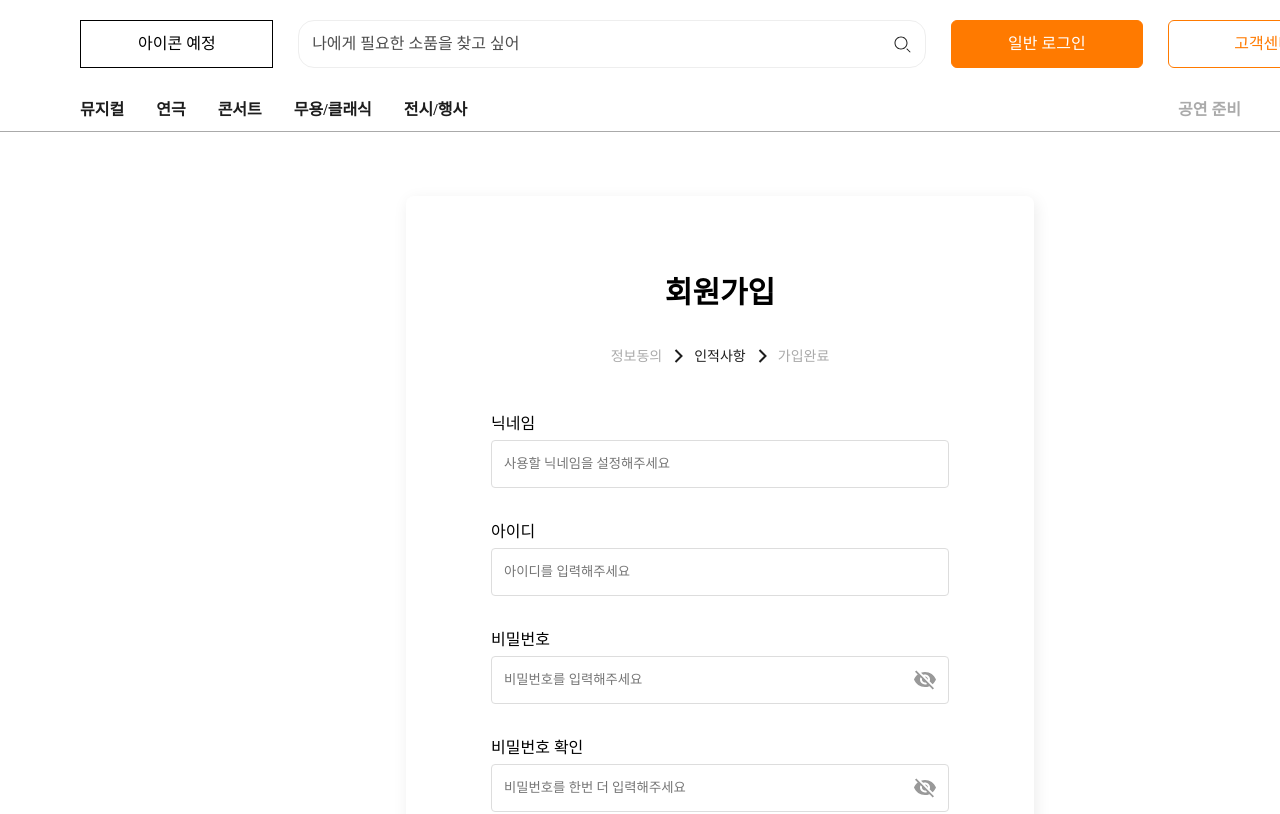
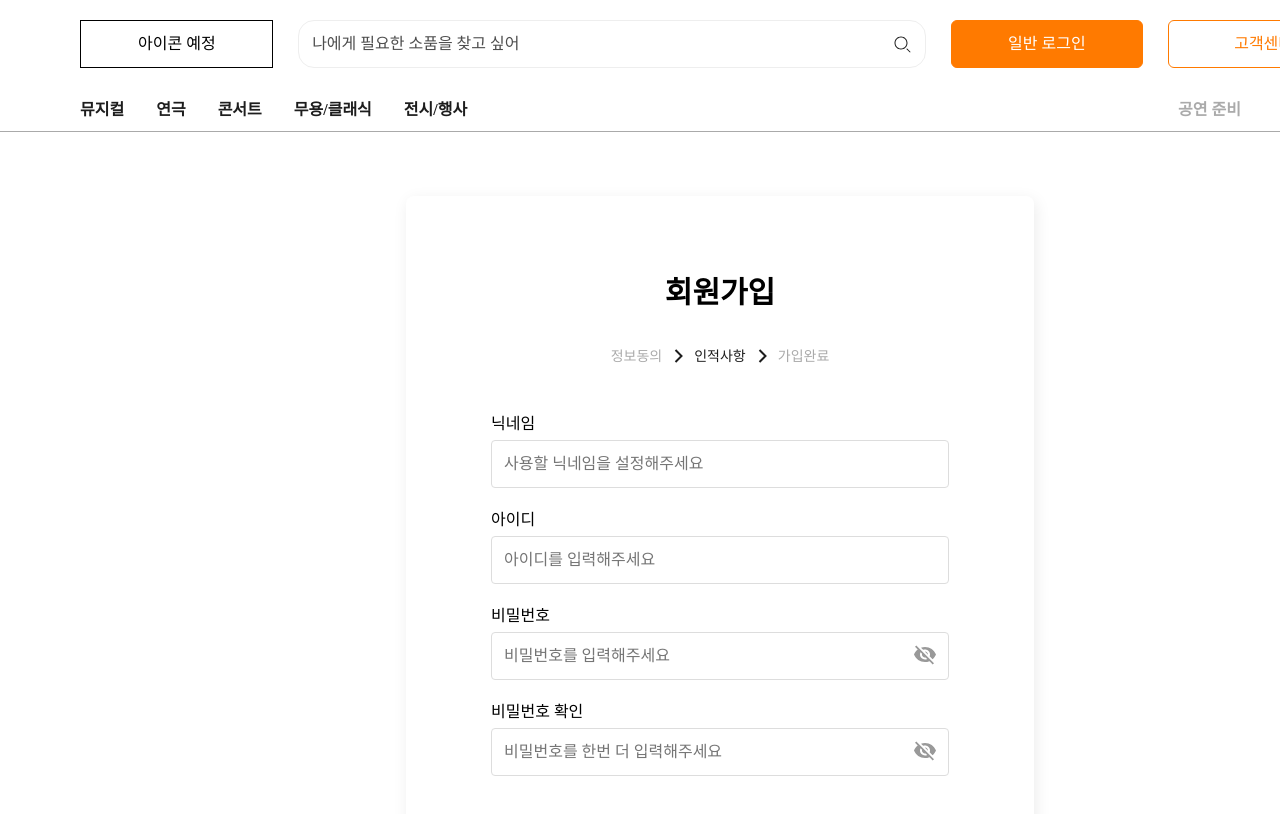
Before and after one commit to Stagecontainer/Client, a React (Vite) app: page /join/user in a window 1280 px wide. Shown: the top 814 px of the page. Built offline with nearby package versions, Linux system fonts and the light colour scheme; a web font is replaced by a local one.

Commit message:
디테일 수정 + 회원가입 성공 페이지

```diff
--- a/src/pages/LoginPage.jsx
+++ b/src/pages/LoginPage.jsx
@@ -1,6 +1,6 @@
 import styled from "styled-components";
 import theme from "../styles/theme"
-import { Container, Form, Input } from "../styles/components/loginjoin/LoginJoinPage";
+import { Container, Form, LoginInput } from "../styles/components/loginjoin/LoginJoinPage";
 import Label from "../components/form/Label";
 import LoginJoinButton from "../components/form/LoginJoinButton";
 import {
@@ -27,7 +27,7 @@ const LoginPage = () => {
         <div className="title">로그인</div>
         <div className="wrap">
           <Label label={"아이디"}>
-            <Input
+            <LoginInput
               type="text"
               value={id}
               onChange={(e) => setId(e.target.value)}
@@ -35,7 +35,7 @@ const LoginPage = () => {
           </Label>
           <div style={{ margin: "12px 0" }}>
             <Label label={"비밀번호"}>
-              <Input
+              <LoginInput
                 type="password"
                 value={pw}
                 onChange={(e) => setPw(e.target.value)}
--- a/src/pages/join/AgreementPage.jsx
+++ b/src/pages/join/AgreementPage.jsx
@@ -32,7 +32,7 @@ const AgreementPage = () => {
         <div className="join-wrap">
           <RequiredAgreements
             text={"이용약관 동의"}
-            marginBottom="12px"
+            marginBottom="24px"
             isActive={isActive.이용약관}
             onClick={() => handleClick('이용약관')}
           />
--- a/src/pages/join/SignUpSuccessPage.jsx
+++ b/src/pages/join/SignUpSuccessPage.jsx
@@ -1,8 +1,43 @@
+import styled from "styled-components";
+import theme from "../../styles/theme"
+import { Container, Form } from "../../styles/components/loginjoin/LoginJoinPage";
+import LoginJoinButton from "../../components/form/LoginJoinButton";
+import Progress from "../../components/form/Progress";
+import { ButtonWrapper } from "../../styles/components/loginjoin/LoginJoinButton";
+import { useNavigate } from "react-router";
+import SuccessImg from "../../assets/success.png";
 
 const SignUpSuccessPage = () => {
+    const navigate = useNavigate();
 
     return (
-        <div></div>
+        <Container>
+        <Form>
+
+          <div className="title">회원가입</div>
+          <Progress currentStep={"가입완료"} />
+          <div style={{margin: "24px 0", display:"flex", width: "100%", justifyContent:"center" }}>
+            <img src={SuccessImg} alt="Success" style={{}} />
+          </div>
+
+          <ButtonWrapper>
+            <LoginJoinButton
+              text={"로그인 하러가기"}
+              textColor={theme.color.gray0}
+              bgColor={theme.color.main}
+              onClick={() => navigate("/login")}
+            />
+            <LoginJoinButton
+              text={"메인으로 돌아가기"}
+              textColor={theme.color.main}
+              bgColor={theme.color.gray0}
+              borderColor={theme.color.main}
+              onClick={() => navigate("/")}
+            />
+          </ButtonWrapper>
+
+        </Form>
+      </Container>
     );
 };
 
--- a/src/pages/join/UserDetailPage.jsx
+++ b/src/pages/join/UserDetailPage.jsx
@@ -1,14 +1,14 @@
 import styled from "styled-components";
 import theme from "../../styles/theme"
-import { Container, Form, Input, PasswordToggle } from "../../styles/components/loginjoin/LoginJoinPage";
+import { Container, Form, JoinInput, PasswordToggle } from "../../styles/components/loginjoin/LoginJoinPage";
 import LoginJoinButton from "../../components/form/LoginJoinButton";
 import Progress from "../../components/form/Progress";
 import { ButtonWrapper } from "../../styles/components/loginjoin/LoginJoinButton";
 import Label from "../../components/form/Label"
 import { useEffect, useState } from "react";
 import { useNavigate } from "react-router";
-import EyeOff from "../../assets/icon/eyeoff-icon.svg?react"
-import EyeOn from "../../assets/icon/eye-icon.svg?react"
+import EyeOff from "../../assets/icon/eyeoff-icon.svg?react";
+import EyeOn from "../../assets/icon/eye-icon.svg?react";
 
 
 
@@ -50,44 +50,44 @@ const UserDetailPage = () => {
 
                 <div className="title">회원가입</div>
                 <Progress currentStep={"인적사항"} />
-                <div className="wrap">
+                <div style={{margin: "48px 85px 24px 85px"}}>
                     <Label label={"닉네임"}>
-                        <Input
+                        <JoinInput
                             type="text"
                             value={nick}
                             onChange={(e) => setNick(e.target.value)}
                             placeholder="사용할 닉네임을 설정해주세요" />
                     </Label>
-                    <div style={{ margin: "24px 0" }} />
+
                     <Label label={"아이디"}>
-                        <Input
+                        <JoinInput
                             type="text"
                             value={id}
                             onChange={(e) => setId(e.target.value)}
                             placeholder="아이디를 입력해주세요" />
                     </Label>
-                    <div style={{ margin: "24px 0" }} />
+
                     <Label label={"비밀번호"}>
-                        <Input
+                        <JoinInput
                             type={isShowPassword.비밀번호 ? "text" : "password"}
                             value={pw}
                             onChange={(e) => setPw(e.target.value)}
-                            placeholder="비밀번호를 입력해주세요" >
-
-                        </Input>
+                            placeholder="비밀번호를 입력해주세요" />
                         <PasswordToggle onClick={() => PasswordVisibility('비밀번호')}>
                             {isShowPassword.비밀번호 ? <EyeOn /> : <EyeOff />}
                         </PasswordToggle>
 
 
                     </Label>
-                    <div style={{ margin: "24px 0" }} />
+
                     <Label label={"비밀번호 확인"}>
-                        <Input
+                        <JoinInput
                             type={isShowPassword.확인비밀번호 ? "text" : "password"}
                             value={repw}
                             onChange={(e) => setRepw(e.target.value)}
-                            placeholder="비밀번호를 한번 더 입력해주세요" />
+                            placeholder="비밀번호를 한번 더 입력해주세요"
+
+                        />
                         <PasswordToggle onClick={() => PasswordVisibility('확인비밀번호')}>
                             {isShowPassword.확인비밀번호 ? <EyeOn /> : <EyeOff />}
                         </PasswordToggle>
--- a/src/styles/components/loginjoin/LoginJoinPage.js
+++ b/src/styles/components/loginjoin/LoginJoinPage.js
@@ -39,7 +39,7 @@ const Container = styled.div`
   padding: 64px 0;
 }`;
 
-const Input = styled.input`
+const LoginInput = styled.input`
   width: 458px;
   height: 48px;
   padding: 10px 12px;
@@ -47,15 +47,28 @@ const Input = styled.input`
   border-radius: 4px;
   margin: 8px 0 12px 0;
   position: relative;
+  font-size: 16px;
+  line-height: 140%;
 
+`;
 
+const JoinInput = styled.input`
+  width: 458px;
+  height: 48px;
+  padding: 10px 12px;
+  border: 1px solid #ddd;
+  border-radius: 4px;
+  margin: 8px 0 24px 0;
+  position: relative;
+  font-size: 16px;
+  line-height: 140%;
 
 `;
 
 const PasswordToggle = styled.div`
   position: absolute;
   right: 12px;
-  top: 58%;
+  top: 50%;
   transform: translateY(-50%);
 
 `;
@@ -73,4 +86,4 @@ const Agree = styled.div`
 
 
 
-export { Container, Form, Input, Agree, PasswordToggle };
+export { Container, Form, LoginInput, JoinInput, Agree, PasswordToggle };
```
Also changed, not shown: src/assets/success.png (added).
